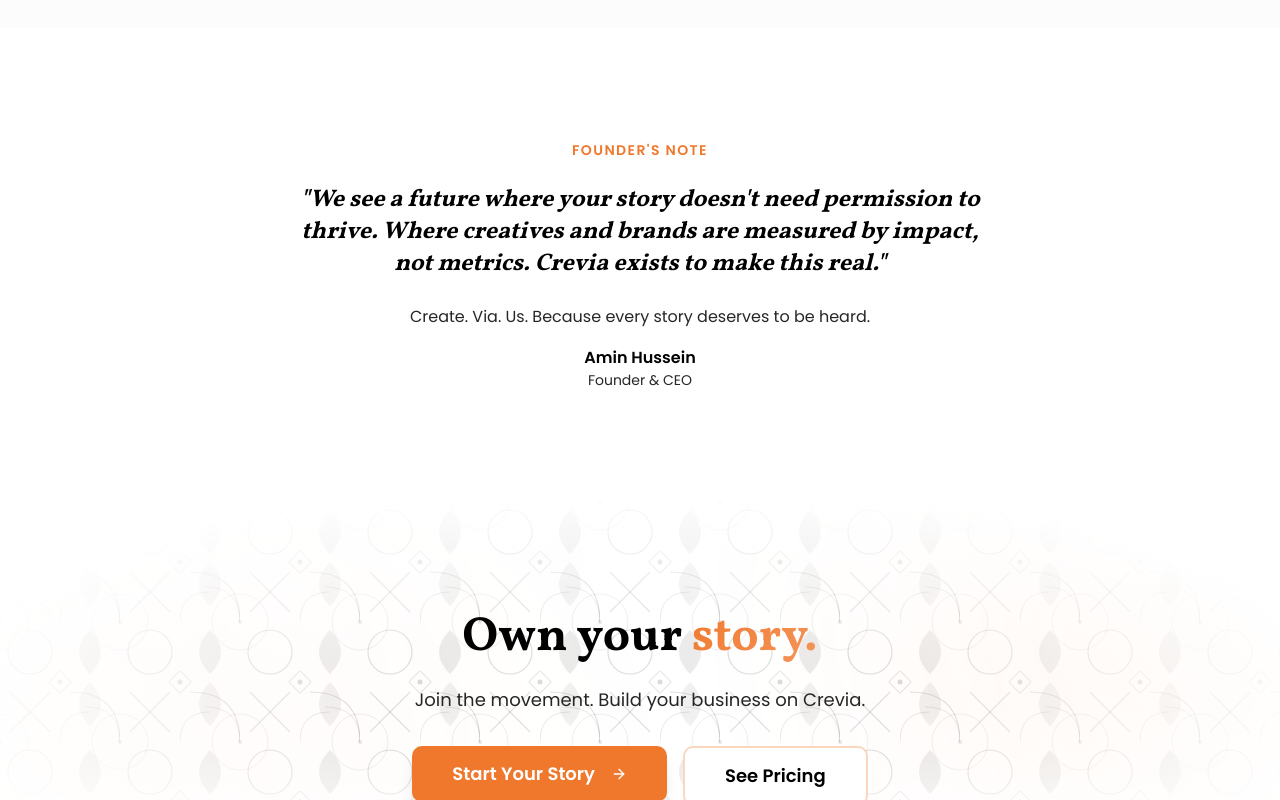
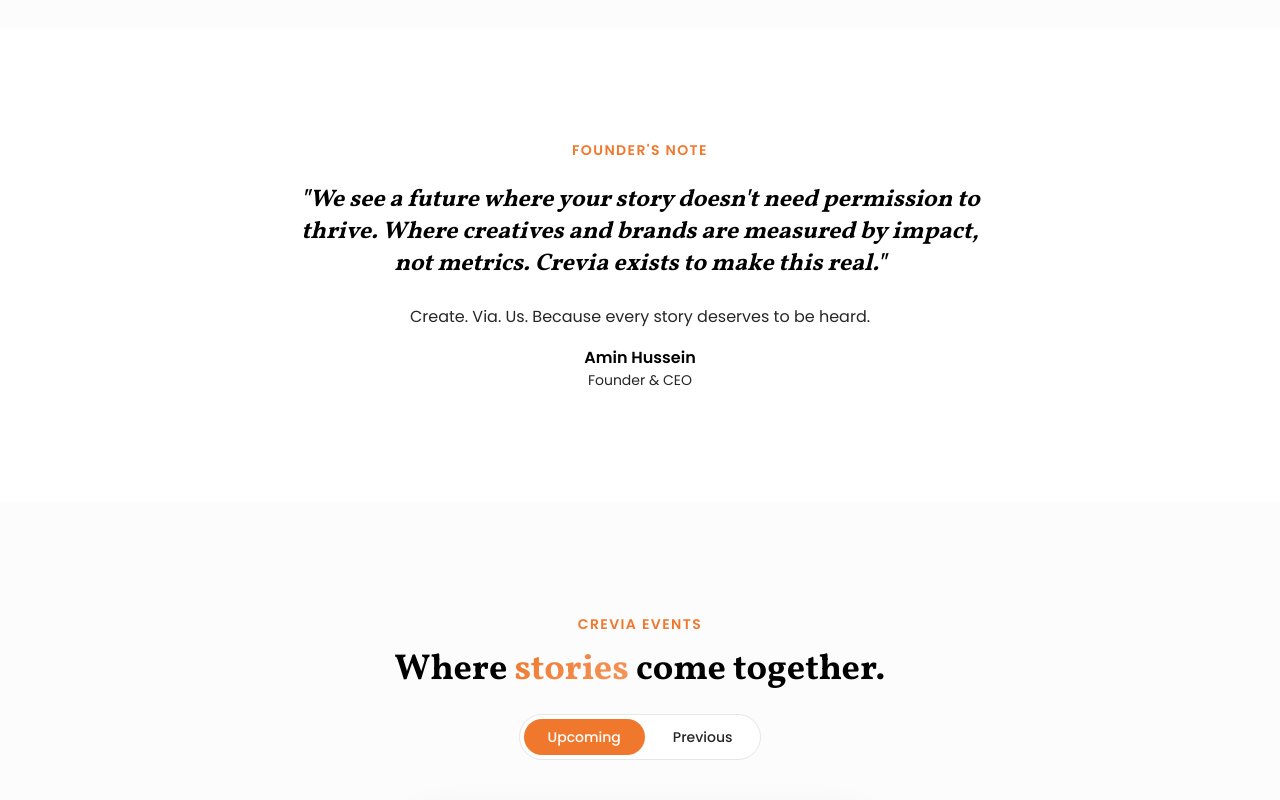
Before and after one commit to crevia-app/creviamvp, a React (Vite) app: page /about in a window 1280 px wide. Shown: the part 2000-2800 px from the top of the page. Built offline with nearby package versions, Linux system fonts and the light colour scheme; the HTML template or start-up script is replaced by a standard one.

Commit message:
Add summit image asset
Co-authored-by: creviaapp <256927965+creviaapp@users.noreply.github.com>

```diff
--- a/src/pages/About.tsx
+++ b/src/pages/About.tsx
@@ -159,6 +159,103 @@ const About = () => {
         </div>
       </section>
 
+      {/* ═══════════════ EVENTS ═══════════════ */}
+      <section className="py-20 md:py-28 px-4 md:px-6 bg-secondary/30">
+        <div className="container mx-auto max-w-5xl">
+          <div className="text-center mb-10">
+            <p className="text-bronze font-poppins font-semibold text-sm tracking-widest uppercase mb-4">
+              Crevia Events
+            </p>
+            <h2 className="font-vollkorn text-3xl md:text-4xl font-bold mb-6">
+              Where <span className="text-gradient-bronze">stories</span> come together.
+            </h2>
+
+            {/* Toggle */}
+            <div className="inline-flex bg-card border border-border rounded-full p-1 gap-1">
+              <button
+                onClick={() => setEventsTab("upcoming")}
+                className={`px-6 py-2 rounded-full text-sm font-poppins font-medium transition-all ${
+                  eventsTab === "upcoming"
+                    ? "bg-bronze text-white"
+                    : "text-muted-foreground hover:text-foreground"
+                }`}
+              >
+                Upcoming
+              </button>
+              <button
+                onClick={() => setEventsTab("previous")}
+                className={`px-6 py-2 rounded-full text-sm font-poppins font-medium transition-all ${
+                  eventsTab === "previous"
+                    ? "bg-bronze text-white"
+                    : "text-muted-foreground hover:text-foreground"
+                }`}
+              >
+                Previous
+              </button>
+            </div>
+          </div>
+
+          {/* Upcoming Events */}
+          {eventsTab === "upcoming" && (
+            <div className="max-w-md mx-auto">
+              <div className="rounded-2xl overflow-hidden border border-bronze/30 shadow-2xl bg-card">
+                <img
+                  src={creviaSummit2026}
+                  alt="Crevia Summit 2026"
+                  className="w-full aspect-square object-cover"
+                />
+                <div className="p-6 text-center">
+                  <div className="inline-flex items-center gap-2 text-bronze text-sm font-poppins mb-2">
+                    <Calendar className="w-4 h-4" />
+                    June 27th, 2026
+                  </div>
+                  <h3 className="font-vollkorn text-xl font-bold mb-2">Crevia Summit 2026</h3>
+                  <p className="text-muted-foreground">Building a successful personal brand</p>
+                </div>
+              </div>
+            </div>
+          )}
+
+          {/* Previous Events */}
+          {eventsTab === "previous" && (
+            <div className="grid grid-cols-1 md:grid-cols-2 gap-6">
+              {/* Freelancers Summit 2024 */}
+              <div className="rounded-2xl overflow-hidden border border-border bg-card">
+                <div className="aspect-video">
+                  <iframe
+                    src="https://www.youtube.com/embed/-20xdAqoBfo"
+                    title="Freelancers Summit 2024"
+                    allow="accelerometer; autoplay; clipboard-write; encrypted-media; gyroscope; picture-in-picture"
+                    allowFullScreen
+                    className="w-full h-full"
+                  />
+                </div>
+                <div className="p-5">
+                  <h3 className="font-vollkorn text-lg font-bold mb-1">Freelancers Summit 2024</h3>
+                  <p className="text-muted-foreground text-sm">Empowering digital independence</p>
+                </div>
+              </div>
+
+              {/* AI Summit 2024 */}
+              <div className="rounded-2xl overflow-hidden border border-border bg-card">
+                <div className="aspect-video">
+                  <iframe
+                    src="https://www.youtube.com/embed/BKaxVxiLz0Y"
+                    title="AI Summit 2024"
+                    allow="accelerometer; autoplay; clipboard-write; encrypted-media; gyroscope; picture-in-picture"
+                    allowFullScreen
+                    className="w-full h-full"
+                  />
+                </div>
+                <div className="p-5">
+                  <h3 className="font-vollkorn text-lg font-bold mb-1">AI Summit 2024</h3>
+                  <p className="text-muted-foreground text-sm">Building AI for Impact</p>
+                </div>
+              </div>
+            </div>
+          )}
+        </div>
+      </section>
 
       {/* ═══════════════ CTA ═══════════════ */}
       <section className="relative py-20 md:py-28 px-4 md:px-6 overflow-hidden">
```
